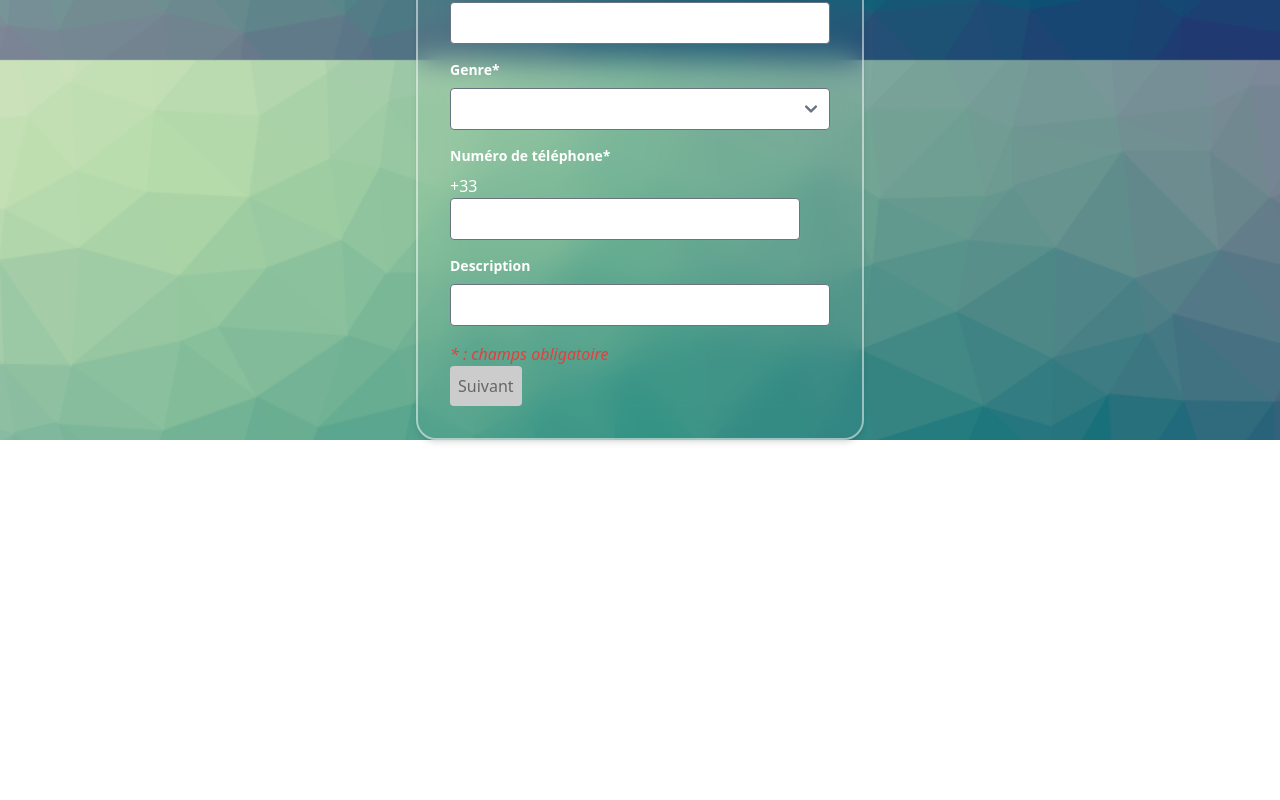
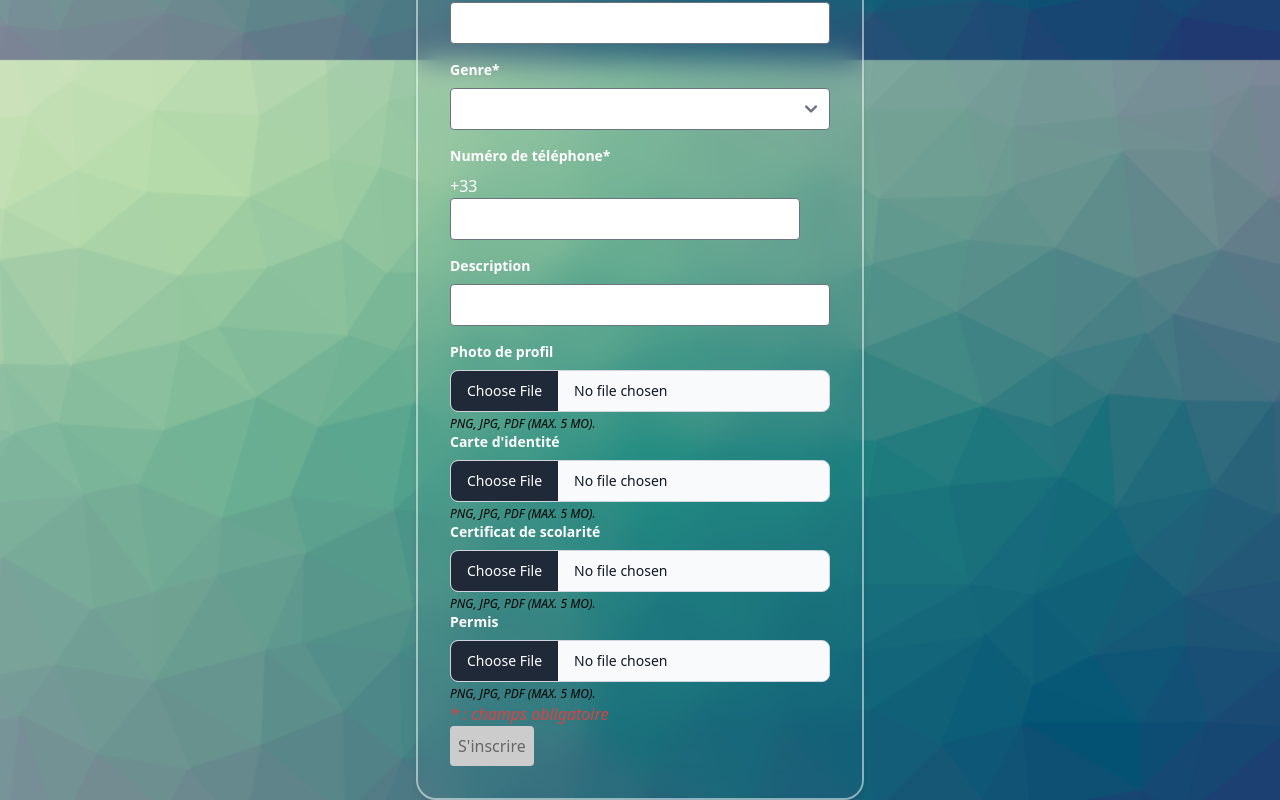
Before and after one commit to nayren23/UniRide-SApp, an Angular app in the folder UniRide/: page /registration in a window 1280 px wide. Shown: the part 740-1540 px from the top of the page. Before the commit the page ends 1180 px from the top, so only its background shows below. Built offline with nearby package versions, Linux system fonts and the light colour scheme.

Commit message:
fix : registration form

```diff
--- a/UniRide/src/app/registration/registration.component.html
+++ b/UniRide/src/app/registration/registration.component.html
@@ -2,10 +2,12 @@
     <h2 class="text-2xl font-semibold mb-6 text-white">Inscription</h2>
 
     <form id="monFormulaire" [formGroup]="inscriptionForm" (ngSubmit)="onSubmit()">
+        <section>
             <!-- Nom utilisateur -->
             <div class="mb-4">
                 <label for="username" class="block text-white text-sm font-semibold mb-2">Nom utilisateur*</label>
-    <input type="text" id="username" name="username" class="w-full p-2 border rounded" formControlName="login" required>
+                <input type="text" id="username" name="username" class="w-full p-2 border rounded"
+                    formControlName="login" required>
                 <div *ngIf="inscriptionForm.get('login')?.hasError('pattern') && inscriptionForm.get('login')?.touched"
                     class="text-xs text-red-500 mt-1">
                     Le nom utilisateur doit contenir uniquement des lettres.
@@ -15,7 +17,8 @@
             <!-- Nom -->
             <div class="mb-4">
                 <label for="lastName" class="block text-white text-sm font-semibold mb-2">Nom*</label>
-    <input type="text" id="lastName" name="lastName" class="w-full p-2 border rounded" formControlName="lastname" required>
+                <input type="text" id="lastName" name="lastName" class="w-full p-2 border rounded"
+                    formControlName="lastname" required>
                 <div *ngIf="inscriptionForm.get('lastname')?.hasError('pattern') && inscriptionForm.get('lastname')?.touched"
                     class="text-xs text-red-500 mt-1">
                     Le nom doit contenir uniquement des lettres.
@@ -25,7 +28,8 @@
             <!-- Prénom -->
             <div class="mb-4">
                 <label for="firstName" class="block text-white text-sm font-semibold mb-2">Prénom*</label>
-    <input type="text" id="firstName" name="firstName" class="w-full p-2 border rounded" formControlName="firstname" required>
+                <input type="text" id="firstName" name="firstName" class="w-full p-2 border rounded"
+                    formControlName="firstname" required>
                 <div *ngIf="inscriptionForm.get('firstname')?.hasError('pattern') && inscriptionForm.get('firstname')?.touched"
                     class="text-xs text-red-500 mt-1">
                     Le prénom doit contenir uniquement des lettres.
@@ -52,7 +56,8 @@
                     formControlName="password" required>
                 <div *ngIf="inscriptionForm.get('password')?.hasError('pattern') && inscriptionForm.get('password')?.touched"
                     class="text-xs text-red-500 bg-white mt-1">
-                Le mot de passe doit être de longueur minimum 8, contenir au moins une majuscule, une minuscule et un
+                    Le mot de passe doit être de longueur minimum 8, contenir au moins une majuscule, une minuscule et
+                    un
                     caractère spécial.
                 </div>
 
@@ -83,30 +88,74 @@
 
             <!-- Numéro de téléphone -->
             <div class="mb-4">
-    <label for="phoneNumber" class="block text-white text-sm font-semibold mb-2">Numéro de téléphone*</label>
+                <label for="phoneNumber" class="block text-white text-sm font-semibold mb-2">Numéro de
+                    téléphone*</label>
                 <span id="taillePlus33">+33</span>
                 <input type="tel" id="phoneNumber" name="phoneNumber" class="w-full p-2 border rounded tailleTel"
                     formControlName="phone_number" maxlength="9" pattern="^[1-9][0-9]*$">
                 <!-- Ajoutez la ligne suivante pour afficher un message d'erreur personnalisé -->
-    <div *ngIf="inscriptionForm.get('phone_number')?.hasError('pattern') && inscriptionForm.get('phone_number')?.touched" class="text-xs text-red-500 mt-1">
+                <div *ngIf="inscriptionForm.get('phone_number')?.hasError('pattern') && inscriptionForm.get('phone_number')?.touched"
+                    class="text-xs text-red-500 mt-1">
                     Le numéro de téléphone doit commencer par ne peut pas commencer par 0.
                 </div>
             </div>
-
 
             <!-- Description -->
             <div class="mb-4">
                 <label for="description" class="block text-white text-sm font-semibold mb-2">Description</label>
                 <input class="w-full p-2 border rounded" type="text" formControlName="description">
             </div>
+
+
+            <label class="block font-bold mb-2 text-sm font-medium text-white dark:text-white" for="pfp">Photo de
+                profil</label>
+            <input
+                class="block w-full text-sm text-gray-900 border border-gray-300 rounded-lg cursor-pointer bg-gray-50 dark:text-gray-400 focus:outline-none dark:bg-gray-700 dark:border-gray-600 dark:placeholder-gray-400"
+                type="file" id="pfp" name="pfp" (change)="handleFileInput($event, 'pfp')" accept="image/*">
+
+            <p class="mt-1 text-xs italique">PNG, JPG, PDF (MAX. 5 MO).</p>
+
+
+        </section>
+
+        <section>
+            <label class="block font-bold mb-2 text-sm font-medium text-white dark:text-white" for="id_card">Carte
+                d'identité</label>
+            <input
+                class="block w-full text-sm text-gray-900 border border-gray-300 rounded-lg cursor-pointer bg-gray-50 dark:text-gray-400 focus:outline-none dark:bg-gray-700 dark:border-gray-600 dark:placeholder-gray-400"
+                type="file" id="id_card" name="id_card" (change)="handleFileInput($event, 'id_card')" accept="image/*">
+            <p class="mt-1 text-xs italique">PNG, JPG, PDF (MAX. 5 MO).</p>
+
+
+            <label class="block font-bold mb-2 text-sm font-medium text-white dark:text-white"
+                for="school_certificate">Certificat de scolarité</label>
+            <input
+                class="block w-full text-sm text-gray-900 border border-gray-300 rounded-lg cursor-pointer bg-gray-50 dark:text-gray-400 focus:outline-none dark:bg-gray-700 dark:border-gray-600 dark:placeholder-gray-400"
+                type="file" id="school_certificate" name="school_certificate"
+                (change)="handleFileInput($event, 'school_certificate')" accept="image/*">
+            <p class="mt-1 text-xs italique">PNG, JPG, PDF (MAX. 5 MO).</p>
+
+        </section>
+
+        <label class="block font-bold mb-2 text-sm font-medium text-white dark:text-white" for="license">Permis</label>
+        <input
+            class="block w-full text-sm text-gray-900 border border-gray-300 rounded-lg cursor-pointer bg-gray-50 dark:text-gray-400 focus:outline-none dark:bg-gray-700 dark:border-gray-600 dark:placeholder-gray-400"
+            type="file" id="license" name="license" (change)="handleFileInput($event, 'license')" accept="image/*">
+        <p class="mt-1 text-xs italique">PNG, JPG, PDF (MAX. 5 MO).</p>
+
+        <section>
+
+        </section>
+
+
         <p class="italique text-red-500">* : champs obligatoire</p>
 
         <!-- Bouton Suivant -->
         <div>
-            <button type="button" class="bg-blue-500 text-white p-2 rounded" (click)="changerAttributs()"
+            <button type="submit" class="bg-blue-500 text-white p-2 rounded"
                 [disabled]="!inscriptionForm.valid || !passwordsMatch()"
                 [ngClass]="{'button-disabled': !inscriptionForm.valid || !passwordsMatch()}">
-                Suivant
+                S'inscrire
             </button>
         </div>
 
--- a/UniRide/src/app/registration/registration.component.ts
+++ b/UniRide/src/app/registration/registration.component.ts
@@ -1,27 +1,22 @@
-import { Component, Renderer2, ChangeDetectorRef } from '@angular/core';
+import { Component} from '@angular/core';
 import { FormBuilder, FormGroup, Validators } from '@angular/forms';
-import { HttpClient } from '@angular/common/http';
+import { HttpClient,HttpHeaders } from '@angular/common/http';
 import { environment } from '../environements/environment.prod';
 
-interface FileInputHandlers {
-  onFileChange(event: any, controlName: string): void;
-}
 
 @Component({
   selector: 'app-registration',
   templateUrl: './registration.component.html',
   styleUrls: ['./registration.component.css']
 })
-export class RegistrationComponent implements FileInputHandlers {
+export class RegistrationComponent{
   inscriptionForm: FormGroup;
   afficherChampsFichier = false;
-  votreFormulaire: FormGroup;
 
   constructor(
     private formBuilder: FormBuilder,
     private http: HttpClient,
-    private renderer: Renderer2,
-    private cdRef: ChangeDetectorRef
+
   ) {
     this.inscriptionForm = this.formBuilder.group({
       login: ['', [Validators.required, Validators.pattern(/^[a-zA-Z]+$/)]],
@@ -33,95 +28,16 @@ export class RegistrationComponent implements FileInputHandlers {
       gender: ['', Validators.required],
       phone_number: ['', [Validators.required,Validators.minLength(9)]],
       description: [''],
-     });
-
-    this.votreFormulaire = this.formBuilder.group({
       license: [''],
       id_card: [''],
       school_certificate: [''],
       pfp: [''],
-    });
+     });
+
+
   }
 
 
-  //methodes pour changer les attributs du form
-  changerAttributs(): void {
-    const formulaire = document.getElementById('monFormulaire');
-    if (formulaire) {
-      while (formulaire.firstChild) {
-        this.renderer.removeChild(formulaire, formulaire.firstChild);
-      }
-
-
-      const inputPhotoProfile = this.createFileInput('pfp','Photo de profile', this.onFileChange);
-      const inputPermis = this.createFileInput('license','Permis',  this.onFileChange);
-      const inputCNI = this.createFileInput('id_card',"Carte d'identité", this.onFileChange);
-      const inputCertificat = this.createFileInput('school_certificate','Certificat de scolarité', this.onFileChange);
-
-      this.renderer.appendChild(formulaire, inputPhotoProfile);
-      this.renderer.appendChild(formulaire, inputPermis);
-      this.renderer.appendChild(formulaire, inputCNI);
-      this.renderer.appendChild(formulaire, inputCertificat);
-
-      const btnInscrire = this.createButton('S\'inscrire', this.onSubmit);
-      this.renderer.appendChild(formulaire, btnInscrire);
-    }
-
-    this.afficherChampsFichier = true;
-    this.cdRef.detectChanges();
-  }
-
-  createFileInput(controlName: string, label: string, changeHandler: (event: any, controlName: string) => void): HTMLElement {
-    // Créer le label
-    const labelElement = this.renderer.createElement('label');
-    this.renderer.setAttribute(labelElement, 'class', 'block font-bold mb-2 text-sm font-medium text-white dark:text-white');
-    this.renderer.setAttribute(labelElement, 'for', 'file_input');
-    this.renderer.setProperty(labelElement, 'textContent', label);
-
-    // Créer l'input
-    const input = this.renderer.createElement('input');
-    this.renderer.setAttribute(input, 'class', 'block w-full text-sm text-gray-900 border border-gray-300 rounded-lg cursor-pointer bg-gray-50 dark:text-gray-400 focus:outline-none dark:bg-gray-700 dark:border-gray-600 dark:placeholder-gray-400');
-    this.renderer.setAttribute(input, 'aria-describedby', 'file_input_help');
-    this.renderer.setAttribute(input, 'id', 'file_input');
-    this.renderer.setAttribute(input, 'type', 'file');
-    this.renderer.listen(input, 'change', (event) => changeHandler.call(this, event, controlName));
-
-    // Créer le paragraphe d'aide
-    const helpParagraph = this.renderer.createElement('p');
-    this.renderer.setAttribute(helpParagraph, 'class', 'mt-1 text-xs italique');
-    this.renderer.setAttribute(helpParagraph, 'id', 'file_input_help');
-    this.renderer.setProperty(helpParagraph, 'textContent', 'PNG, JPG, PDF (MAX. 5 MO).');
-
-    // Créer le conteneur div pour regrouper les éléments
-    const containerDiv = this.renderer.createElement('div');
-    this.renderer.appendChild(containerDiv, labelElement);
-    this.renderer.appendChild(containerDiv, input);
-    this.renderer.appendChild(containerDiv, helpParagraph);
-
-    return containerDiv;
-}
-
-
-
-  createButton(text: string, clickHandler: () => void): HTMLElement {
-    const button = this.renderer.createElement('button');
-    this.renderer.setAttribute(button, 'class', 'bg-blue-500 text-white p-2 rounded');
-    this.renderer.listen(button, 'click', () => clickHandler.call(this));
-    this.renderer.appendChild(button, this.renderer.createText(text));
-
-    return button;
-  }
-
-  onFileChange(event: any, controlName: string): void {
-    const files = event.target.files;
-
-    if (files.length > 0) {
-      const file = files[0];
-
-      // Ajoutez le fichier réel à la FormData
-      this.votreFormulaire.get(controlName)?.setValue(file);
-    }
-  }
 
 
   isFormValid(): boolean {
@@ -148,10 +64,10 @@ export class RegistrationComponent implements FileInputHandlers {
       formData.append('gender', this.inscriptionForm.get('gender')?.value || '');
       formData.append('phone_number', this.inscriptionForm.get('phone_number')?.value || '');
       formData.append('description', this.inscriptionForm.get('description')?.value || '');
-      formData.append('pfp', this.votreFormulaire.get('pfp')?.value || '');
-      formData.append('license', this.votreFormulaire.get('license')?.value || '');
-      formData.append('id_card', this.votreFormulaire.get('id_card')?.value || '');
-      formData.append('school_certificate', this.votreFormulaire.get('school_certificate')?.value || '');
+      formData.append('pfp', this.inscriptionForm.get('pfp')?.value || '');
+      formData.append('license', this.inscriptionForm.get('license')?.value || '');
+      formData.append('id_card', this.inscriptionForm.get('id_card')?.value || '');
+      formData.append('school_certificate', this.inscriptionForm.get('school_certificate')?.value || '');
 
 
       formData.forEach((value, key) => {
@@ -159,17 +75,37 @@ export class RegistrationComponent implements FileInputHandlers {
       });
 
 
+      const headers = new HttpHeaders({
+        'Content-Type': 'application/json',
+        // Ajoute d'autres en-têtes CORS si nécessaire
+      });
+
 
       //Envoie des infos personnel
-      this.http.post(apiUrlRegister, formData).subscribe(
+      this.http.post(apiUrlRegister, formData,{ headers: headers }).subscribe(
         (response) => {
           console.log(response);
+          window.location.href = "/logIn";
+
 
         },
         (error) => {
           console.error(error);
         }
       );
+    }
+  }
+  handleFileInput(event: Event, fileType: string): void {
+    const inputElement = event.target as HTMLInputElement;
+    const file = (inputElement.files as FileList)[0];
+
+    // Ajoute le fichier au formulaire
+    this.inscriptionForm.get(fileType)?.setValue(file);
+
+    // Pour afficher le nom du fichier sélectionné (facultatif)
+    const fileNameLabel = document.getElementById(`${fileType}_file_label`);
+    if (fileNameLabel) {
+      fileNameLabel.innerText = file.name;
     }
   }
 
```
Lines whose indentation alone changed are shown as unchanged.
